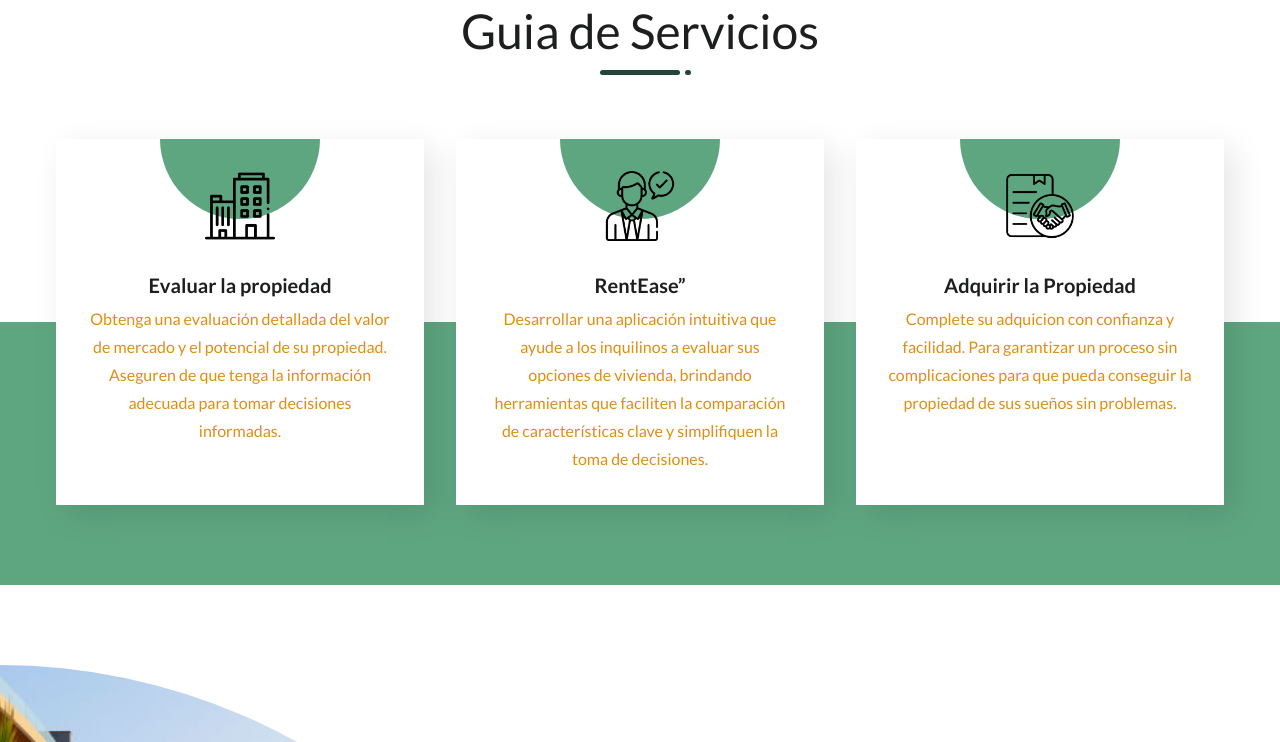
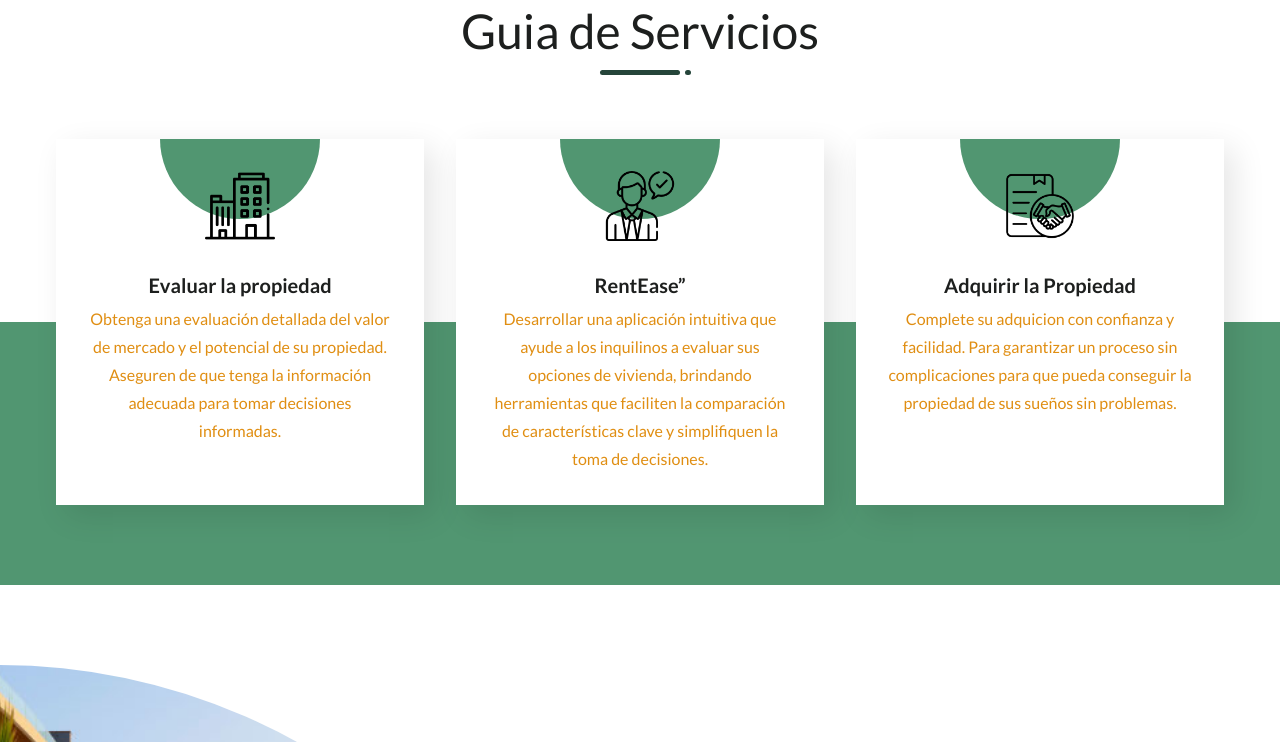
Before and after one commit to lopsig/ProyectoJS-KIX, a website built with Vite: page index.html in a window 1280 px wide. Shown: the part 962-1704 px from the top of the page. Built offline with nearby package versions, Linux system fonts and the light colour scheme.

Commit message:
resuelto4

```diff
--- a/src/home.css
+++ b/src/home.css
@@ -1,11 +1,11 @@
 @import url("https://fonts.googleapis.com/css2?family=Lato:ital,wght@0,100;0,300;0,400;0,700;0,900;1,100;1,300;1,400;1,700;1,900&display=swap");
 
 :root {
-  --primary-color: #5ea680;
+  --primary-color: #519671;
   --text-dark: #1d1f1e;
   --text-light: #e08e12;
   --extra-light: #335fb7;
-  --white: #ffff;
+  --white: #ffffff;
   --max-width: 1200px;
 }
 
```
